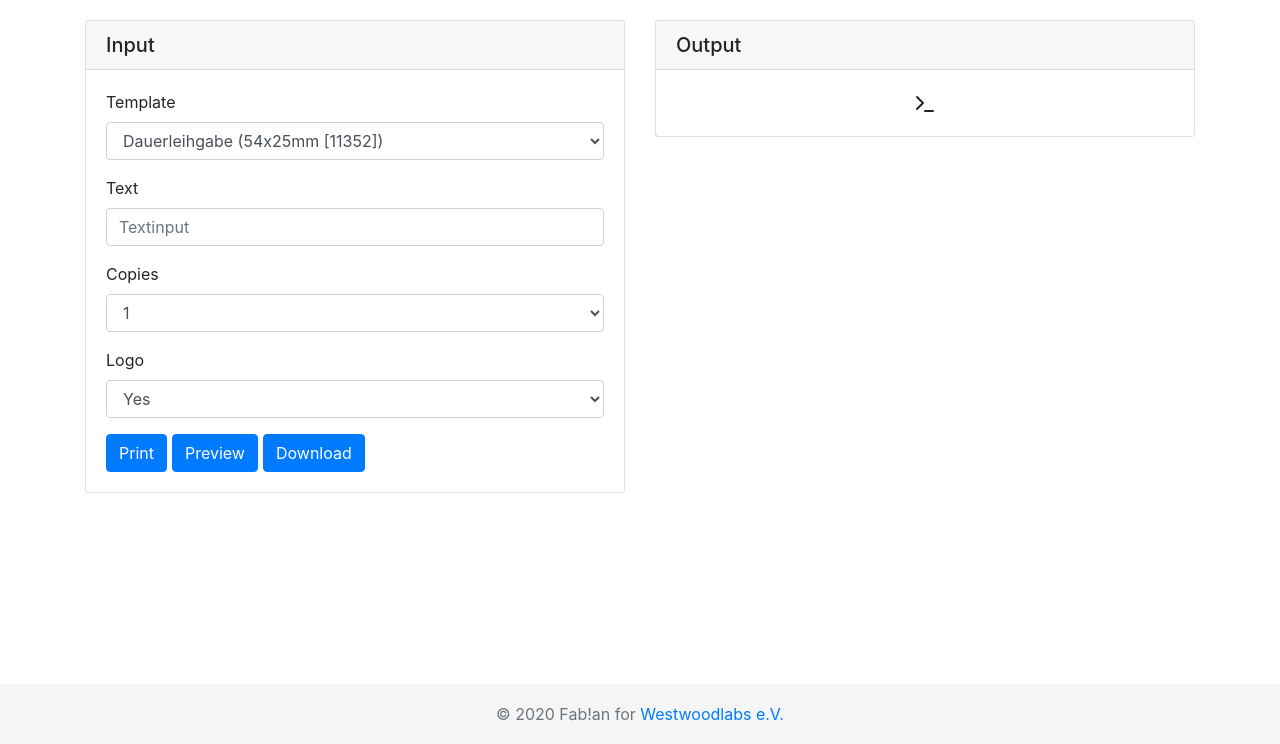
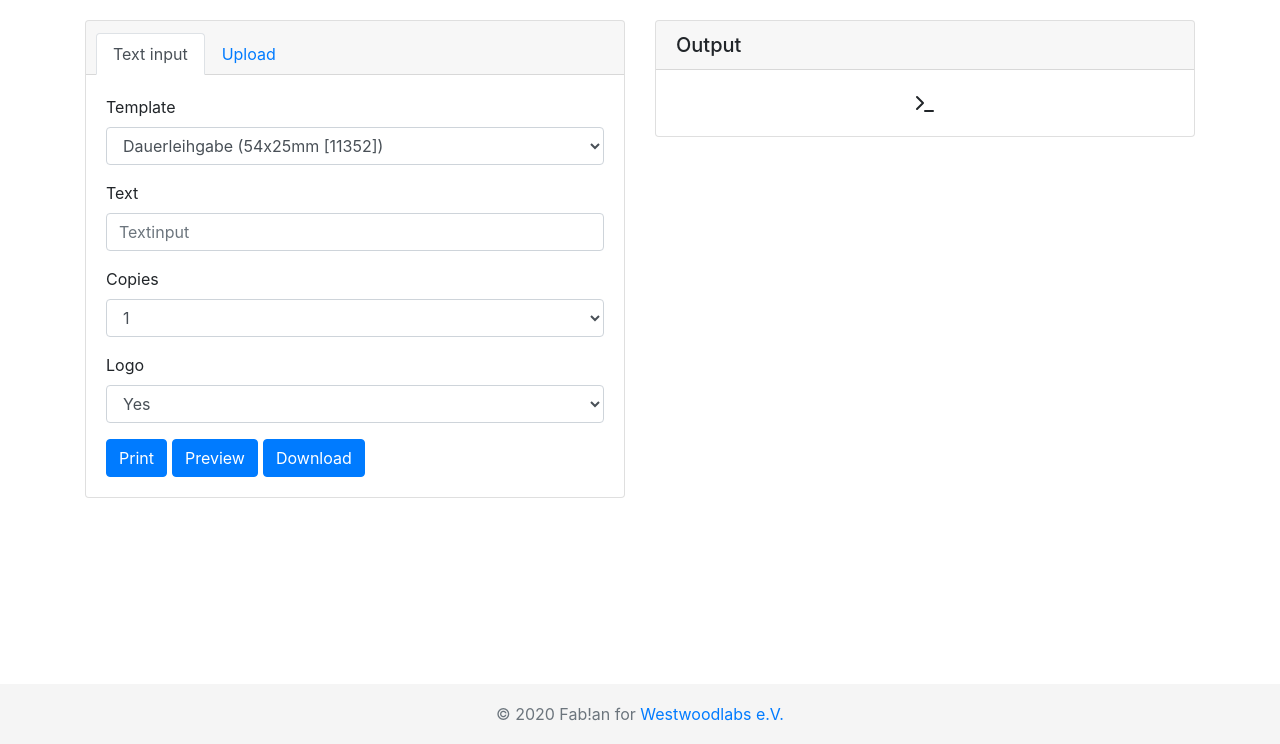
Before and after one commit to Westwoodlabs/web2dymo-docker, a PHP site: page / in a window 1280 px wide. Shown: the part 56-800 px from the top of the page. Run offline with PHP 8.4, Linux system fonts and the light colour scheme.

Commit message:
WIP pdf upload

```diff
--- a/data/web/assets/script.js
+++ b/data/web/assets/script.js
@@ -1,9 +1,9 @@
-$( document ).ready(function() {
+$(document).ready(function () {
 	//console.log( "ready!" );
 
-	$('.form [name="template"]').change(function() {
+	$('.form [name="template"]').change(function () {
 
-		switch($(this).val()) {
+		switch ($(this).val()) {
 			case "tmp1":
 				$('.form #text1').show();
 				$('.form #text2').hide();
@@ -54,25 +54,25 @@ $( document ).ready(function() {
 		}
 	});
 
-	$('.form button').click(function(){
+	$('.form button').click(function () {
 
 		$("#loader").show();
 		$("#preview").hide();
 		$("#preview").removeClass("error");
 		var action = $(this).attr('name');
-		var data = $('.form').serialize() + "&action=" + action;
-		$(".form button").prop("disabled",true);
+		var data = $('.form').serialize() + "&action=" + action + "&tab=" + $(".tab-pane.active").attr('id');
+		$(".form button").prop("disabled", true);
 
-		$.ajax({url: "index.php?ajax", data: data, method: "POST", dataType: "json"})
+		$.ajax({ url: "index.php?ajax", data: data, method: "POST", dataType: "json" })
 
-		.done(function(data) {
-			if(data.okay) {
-				if(data.error) {
+			.done(function (data) {
+				if (data.okay) {
+					if (data.error) {
 						$("#preview").addClass("error");
 						$("#preview").html(data.html);
 					} else {
 						$("#preview").html(data.html);
-					if(data.location !== undefined) {
+						if (data.location !== undefined) {
 							window.location.href = data.location;
 						}
 					}
@@ -81,13 +81,13 @@ $( document ).ready(function() {
 					$("#preview").html(data.html).addClass("error");
 				}
 			})
-		.fail(function( data ) {
+			.fail(function (data) {
 				$("#preview").html("Server Error. Something went wrong!").addClass("error");
 			})
-		.always(function( data ) {
+			.always(function (data) {
 				$("#preview").show()
 				$("#loader").hide();
-			$(".form button").prop("disabled",false);
+				$(".form button").prop("disabled", false);
 			});
 
 	});
--- a/data/web/index.php
+++ b/data/web/index.php
@@ -63,6 +63,7 @@ if(isset($_GET['download'])) {
 	$form_copies = intval($_POST['copies']);
 	$form_template = trim($_POST['template']);
 	$form_logo = ($_POST['logo'] == "yes" ? true : false);
+	$form_tab = trim($_POST['tab']);
 
 	if($form_text == "" && $form_barcode1 == "") {
 		$errormsg = "Text fehlt!";
@@ -81,7 +82,6 @@ if(isset($_GET['download'])) {
 	}
 
 	if($errormsg == "") {
-
 
 		$temp_file = $config['tmpdir'].tempfile('web2dymo', 'pdf', $config['tmpdir']);
 
@@ -240,7 +240,7 @@ if(isset($_GET['download'])) {
 	<head>
 		<meta charset="utf-8"/>
 		<title>Web2Dymo - Dymo Label Printer Webinterface</title>
-		<link href="https://stackpath.bootstrapcdn.com/bootstrap/4.3.1/css/bootstrap.min.css" rel="stylesheet" integrity="sha384-ggOyR0iXCbMQv3Xipma34MD+dH/1fQ784/j6cY/iJTQUOhcWr7x9JvoRxT2MZw1T" crossorigin="anonymous">
+		<link rel="stylesheet" href="https://stackpath.bootstrapcdn.com/bootstrap/4.5.2/css/bootstrap.min.css" integrity="sha384-JcKb8q3iqJ61gNV9KGb8thSsNjpSL0n8PARn9HuZOnIxN0hoP+VmmDGMN5t9UJ0Z" crossorigin="anonymous">
 		<link href="assets/style.css" rel="stylesheet">
 		<link rel="shortcut icon" href="assets/favicon.ico">
 		<meta name="viewport" content="width=device-width, initial-scale=1.0">
@@ -254,9 +254,20 @@ if(isset($_GET['download'])) {
 			<div class="row">
 				<div class="col-sm">
 					<div class="card">
-						<h5 class="card-header">Input</h5>
+						<div class="card-header">
+							<ul class="nav nav-tabs card-header-tabs" id="myTab" role="tablist">
+								<li class="nav-item" role="presentation">
+									<a class="nav-link active" id="text-tab" data-toggle="tab" href="#text" role="tab" aria-controls="test" aria-selected="true">Text input</a>
+								</li>
+								<li class="nav-item" role="presentation">
+									<a class="nav-link" id="upload-tab" data-toggle="tab" href="#upload" role="tab" aria-controls="upload" aria-selected="false">Upload</a>
+								</li>
+							</ul>
+						</div>
 						<div class="card-body">
 							<form class="form">
+								<div class="tab-content">
+									<div class="tab-pane active" id="text" role="tabpanel" aria-labelledby="text-tab">
 										<div class="form-group">
 											<label for="template">Template</label>
 											<select class="form-control" name="template">
@@ -312,12 +323,34 @@ if(isset($_GET['download'])) {
 											<button type="button" class="btn btn-primary" name="preview">Preview</print>
 											<button type="button" class="btn btn-primary" name="download">Download</print>
 										</div>
+									</div>
+									<div class="tab-pane" id="upload" role="tabpanel" aria-labelledby="upload-tab">
+										<div class="form-group">
+											<label for="file">Choose a file</label>
+											<input type="file" name="file" id="file" class="form-control"/>
+										</div>
+										<div class="form-group">
+											<label for="template">Printer</label>
+											<select class="form-control" name="template">';
+
+											foreach ($config['printermodels'] as $model => $name) {
+												echo '<option value="'.$name.'">'.$name.'</option>';
+											}
+
+											echo '</select>
+										</div>
+										<div class="form-group" style="margin-bottom:0">
+											<button type="button" class="btn btn-primary" name="print">Print</print>
+											<button type="button" class="btn btn-primary" name="preview">Preview</print>
+										</div>
+									</div>
+								</div>
 							</form>
 						</div>
 					</div>
 				</div>
 				<div class="col-sm">
-					<div class="card">
+					<div class="card mb-3">
 						<h5 class="card-header">Output</h5>
 						<div class="card-body">
 							<div id="loader" style="display:none"><svg xmlns:svg="http://www.w3.org/2000/svg" xmlns="http://www.w3.org/2000/svg" xmlns:xlink="http://www.w3.org/1999/xlink" version="1.0" width="24px" height="24px" viewBox="0 0 128 128" xml:space="preserve"><rect x="0" y="0" width="100%" height="100%" fill="#FFFFFF" /><path fill="#000000" fill-opacity="1" d="M64.4 16a49 49 0 0 0-50 48 51 51 0 0 0 50 52.2 53 53 0 0 0 54-52c-.7-48-45-55.7-45-55.7s45.3 3.8 49 55.6c.8 32-24.8 59.5-58 60.2-33 .8-61.4-25.7-62-60C1.3 29.8 28.8.6 64.3 0c0 0 8.5 0 8.7 8.4 0 8-8.6 7.6-8.6 7.6z"><animateTransform attributeName="transform" type="rotate" from="0 64 64" to="360 64 64" dur="1800ms" repeatCount="indefinite"></animateTransform></path></svg></div>
@@ -334,6 +367,7 @@ if(isset($_GET['download'])) {
       </div>
     </footer>
 	<script src="https://code.jquery.com/jquery-3.4.1.min.js" integrity="sha256-CSXorXvZcTkaix6Yvo6HppcZGetbYMGWSFlBw8HfCJo=" crossorigin="anonymous"></script>
+	<script src="https://stackpath.bootstrapcdn.com/bootstrap/4.5.2/js/bootstrap.min.js" integrity="sha384-B4gt1jrGC7Jh4AgTPSdUtOBvfO8shuf57BaghqFfPlYxofvL8/KUEfYiJOMMV+rV" crossorigin="anonymous"></script>
 	<script src="assets/script.js"></script>
 	</body>
 </html>';
```
Also changed, not shown: data/web/assets/style.css (line endings or trailing spaces). Lines whose indentation alone changed are shown as unchanged.
